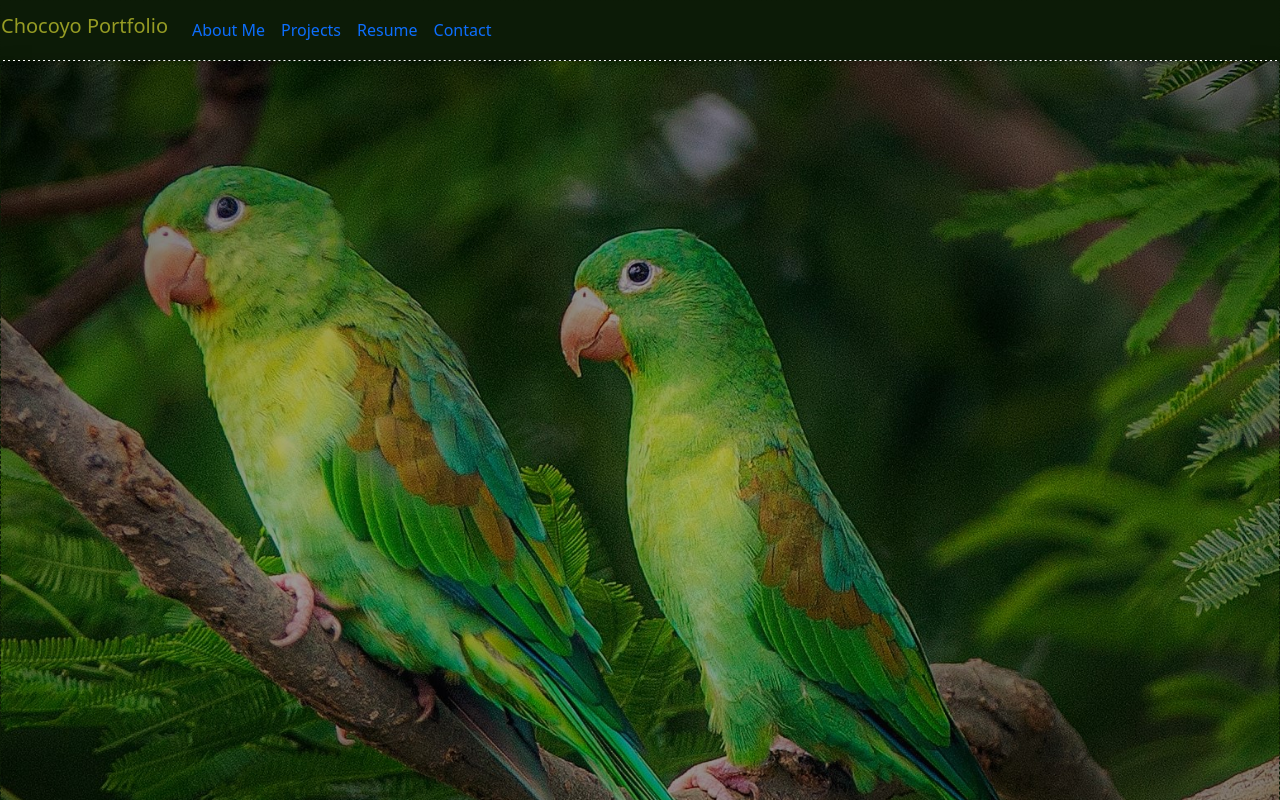
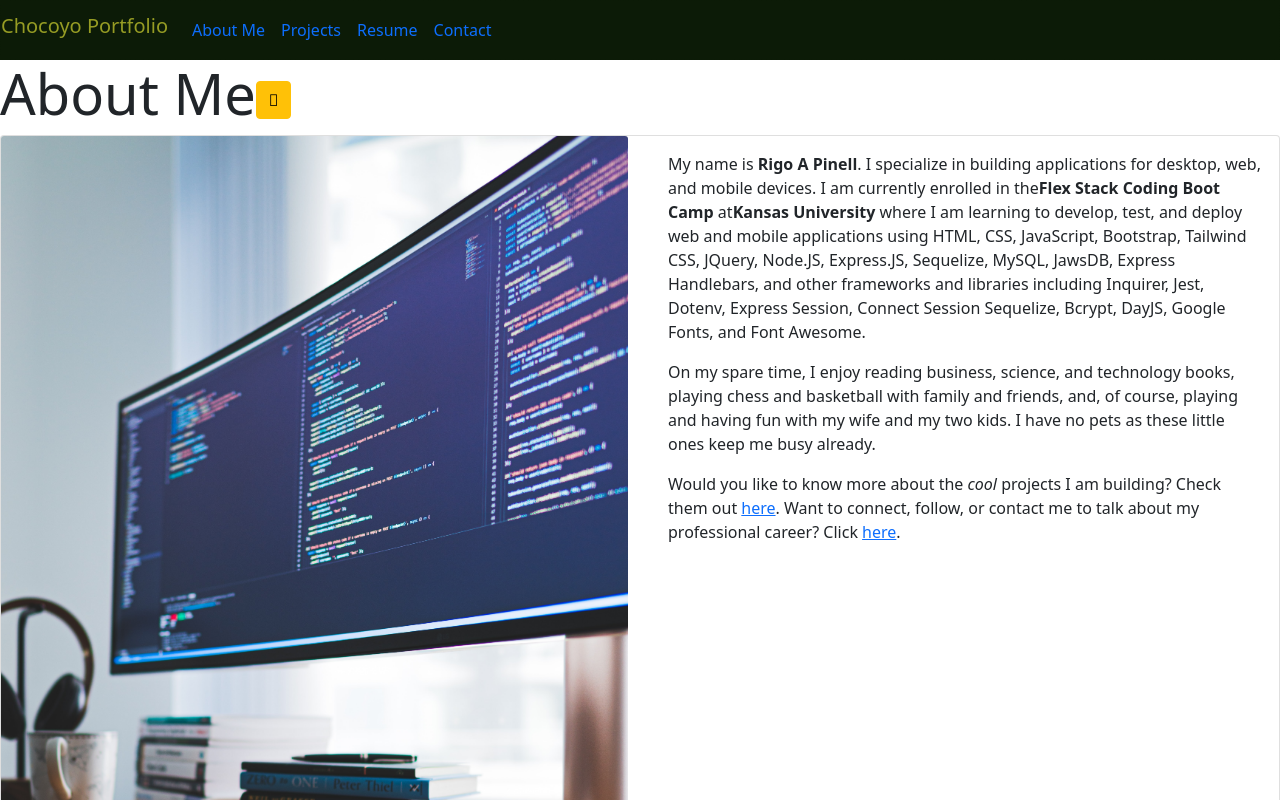
Before and after one commit to japinell/KU-CBC-Homework-20-React-Portfolio, a React (Create React App) app: page / in a window 1280 px wide. Shown: the top 800 px of the page. Built offline with nearby package versions, Linux system fonts and the light colour scheme.

Commit message:
Added conditional page rendering feature

```diff
--- a/src/components/Header.js
+++ b/src/components/Header.js
@@ -1,6 +1,9 @@
+//
 import React from "react";
-
-function Header() {
+//
+// Render the navigation bar
+//
+function Header({ currentPage, handlePageChange }) {
   return (
     <header>
       <nav className="navbar navbar-expand-md">
@@ -19,12 +22,22 @@ function Header() {
         <div className="collapse navbar-collapse" id="navbarNavDropdown">
           <ul className="nav navbar-nav">
             <li className="nav-item active">
-              <a className="nav-link" href="#about">
+              <a
+                href="#about"
+                onClick={() => handlePageChange("About")}
+                className={
+                  currentPage === "About" ? "nav-link active" : "nav-link"
+                }
+              >
                 About Me <span className="sr-only">(current)</span>
               </a>
             </li>
             <li className="nav-item">
-              <a className="nav-link" href="#projects">
+              <a
+                className="nav-link"
+                href="#projects"
+                onClick={() => handlePageChange("Projects")}
+              >
                 Projects
               </a>
             </li>
@@ -38,7 +51,11 @@ function Header() {
               </a>
             </li>
             <li className="nav-item">
-              <a className="nav-link" href="#contact">
+              <a
+                className="nav-link"
+                href="#contact"
+                onClick={() => handlePageChange("Contact")}
+              >
                 Contact
               </a>
             </li>
--- a/src/components/Portfolio.js
+++ b/src/components/Portfolio.js
@@ -1,16 +1,40 @@
-import React from "react";
+//
+import React, { useState } from "react";
 import Header from "./Header";
-import Hero from "./Hero";
-import Main from "./Main";
-import Footer from "./Footer";
+import About from "./about/About";
+import Projects from "./projects/Projects";
+// import Hero from "./Hero";
+// import Main from "./Main";
+// import Footer from "./Footer";
+//
+// Main page
+//
+function Portfolio() {
+  //  Track changes to the selection of current page
+  const [currentPage, setCurrentPage] = useState("About");
+  //  Render current page
+  const renderPage = () => {
+    switch (currentPage) {
+      case "About":
+        return <About />;
+      case "Projects":
+        return <Projects />;
+      case "Contact":
+        return <About />;
+      default:
+        return <About />;
+    }
+  };
+  //  Set current page
+  const handlePageChange = (page) => setCurrentPage(page);
 
-function Portfolio() {
   return (
     <div>
-      <Header />
-      <Hero />
-      <Main />
-      <Footer />
+      <Header currentPage={currentPage} handlePageChange={handlePageChange} />
+      {renderPage()}
+      {/* <Hero /> */}
+      {/* <Main /> */}
+      {/* <Footer /> */}
     </div>
   );
 }
--- a/src/components/about/About.js
+++ b/src/components/about/About.js
@@ -1,7 +1,10 @@
+//
 import React from "react";
 import AboutHeading from "./AboutHeading";
 import AboutCard from "./AboutCard";
-
+//
+//  Render the About Me page
+//
 function About() {
   return (
     <section>
```
